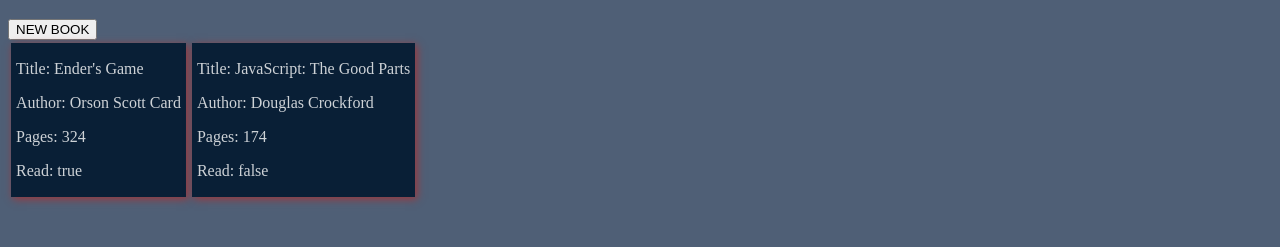
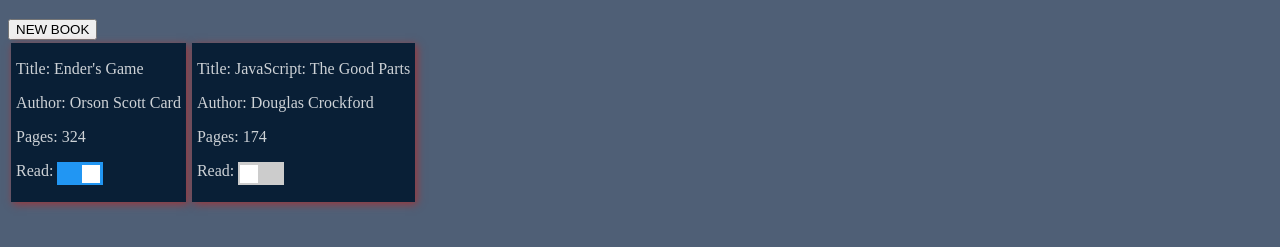
Before and after one commit to Fastine/library, a plain HTML site: page index.html in a window 1280 px wide. Shown: the part 61-308 px from the top of the page. Drawn offline with Linux system fonts and the light colour scheme.

Commit message:
Form closes on adding a new book. Read is now displayed as Status with a toggle

```diff
--- a/css/styles.css
+++ b/css/styles.css
@@ -25,6 +25,7 @@ h1 {
     margin: 3px;
     padding: 1px 5px;
 }
+
 
 .new-book-button {
 
@@ -62,3 +63,55 @@ h1 {
 .form-container .btn:hover, .open-button:hover {
     opacity: 1;
   }
+
+  .switch {
+      position: relative;
+      display: inline-block;
+      width: 46px;
+      height: 23px;
+  }
+
+  /* hide default checkbox */
+  .switch input {
+      opacity: 0;
+      width: 0;
+      height: 0;
+  }
+
+  .slider {
+      position: absolute;
+      cursor: pointer;
+      top: 0;
+      left: 0;
+      right: 0;
+      bottom: 0;
+      background-color: #ccc;
+      -webkit-transition: .4s;
+      transition: .4s;
+  }
+
+  .slider:before {
+      position: absolute;
+      content: "";
+      height: 18px;
+      width: 18px;
+      left: 2px;
+      bottom: 2px;
+      background-color: white;
+      -webkit-transition: .4s;
+      transition: .4s;
+  }
+
+  input:checked + .slider {
+      background-color: #2196F3;
+  }
+
+  input:focus + .slider {
+      box-shadow: 0 0 1px #2196F3;
+  }
+
+  input:checked + .slider:before {
+      -webkit-transform: translateX(23px);
+      -ms-transform: translateX(23px);
+      transform: translateX(23px);
+  }
--- a/index.html
+++ b/index.html
@@ -31,7 +31,7 @@
       <input type="text" placeholder="# of pages" name="pages" id="pages">
 
       <label for="read"><b>Have you read this book?</b></label>
-      <input type="checkbox" name="read" id="read">
+      <input type="checkbox" name="read" id="read" value="true">
 
 
       <button type="button" class="btn" onclick="addBookToLibrary()">ADD</button>
--- a/js/scripts.js
+++ b/js/scripts.js
@@ -14,9 +14,11 @@ function addBookToLibrary () {
     let title = document.getElementById("title").value;
     let author = document.getElementById("author").value;
     let pages = document.getElementById("pages").value;
-    let read = document.getElementById("read").value;
+    let read = document.getElementById("read")
+    read.checked ? read = "true" : read = "false";
     let book = new Book(title, author, pages, read);
     myLibrary.push(book);
+
     render();
 }
 
@@ -24,8 +26,8 @@ function addBookToLibrary () {
 //Generate two books and add to library
 function populateLibrary() {
     if (myLibrary.length == 0) {
-        let book1 = new Book("Ender's Game", "Orson Scott Card", 324, true)
-        let book2 = new Book("JavaScript: The Good Parts", "Douglas Crockford", 174, false)
+        let book1 = new Book("Ender's Game", "Orson Scott Card", 324, "true")
+        let book2 = new Book("JavaScript: The Good Parts", "Douglas Crockford", 174, "false")
         myLibrary.push(book1, book2)
     }
 }
@@ -39,11 +41,24 @@ function render() {
         let card = document.createElement('div')
         card.className = 'card';
         card.setAttribute('data-key', `${myLibrary.indexOf(item)}`)
-        card.innerHTML =
+        item.read == "true" ?
+            card.innerHTML =
             `<p>Title: ${item.title}</p>
             <p>Author: ${item.author}</p>
             <p>Pages: ${item.pages}</p>
-            <p>Read: ${item.read}</p>`
+            <p>Read: <label class="switch">
+                <input type="checkbox" onclick="toggleRead()" checked>
+                <span class="slider"></span>
+            </label></p>`
+            :
+            card.innerHTML =
+            `<p>Title: ${item.title}</p>
+            <p>Author: ${item.author}</p>
+            <p>Pages: ${item.pages}</p>
+            <p>Read: <label class="switch">
+                <input type="checkbox" onclick="toggleRead()">
+                <span class="slider"></span>
+            </label></p>`
         container.append(card);
     })
 }
@@ -60,5 +75,9 @@ function newBook() {
 
 }
 
+function toggleRead(e) {
+    document.querySelector()
+}
+
 populateLibrary();
 render();
```
